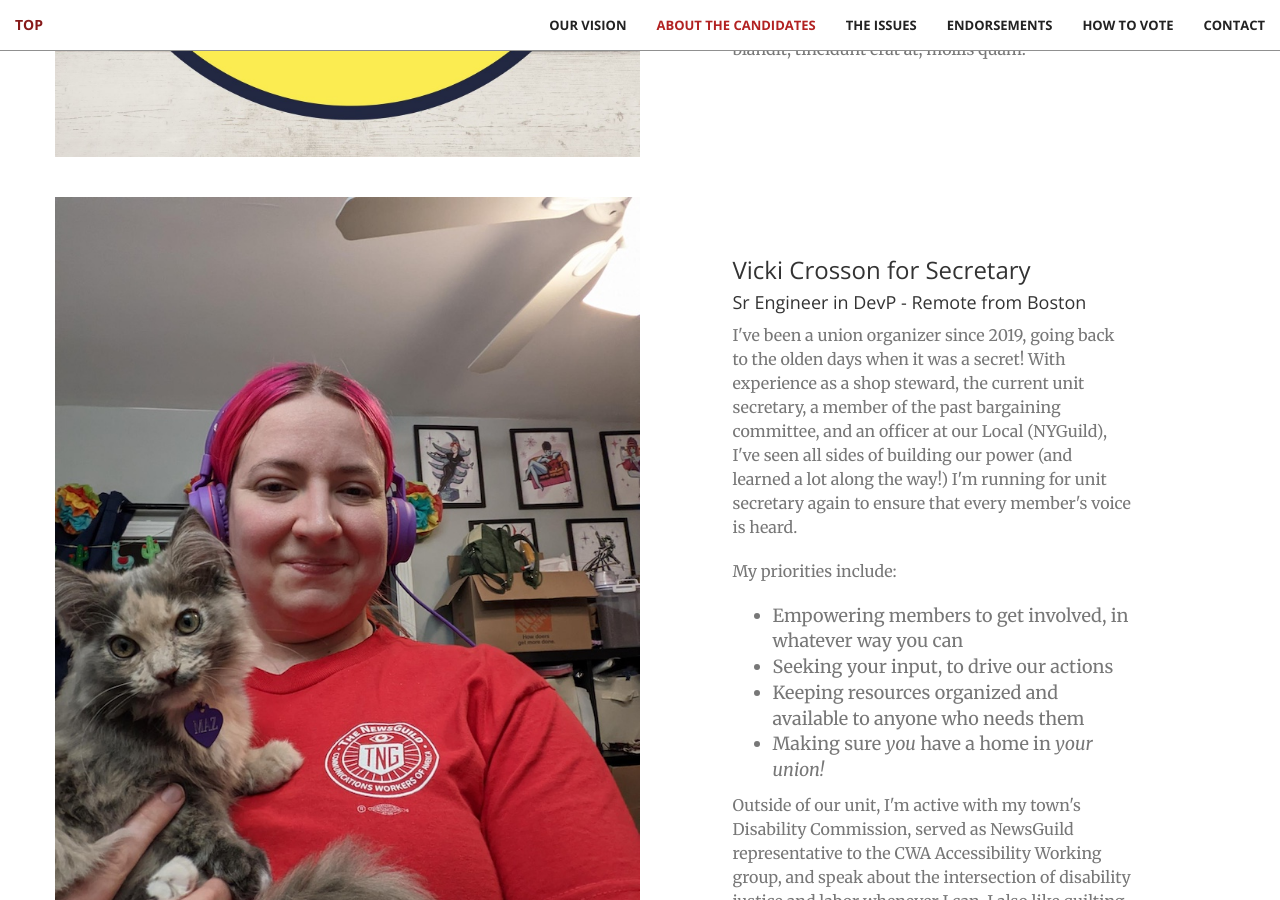
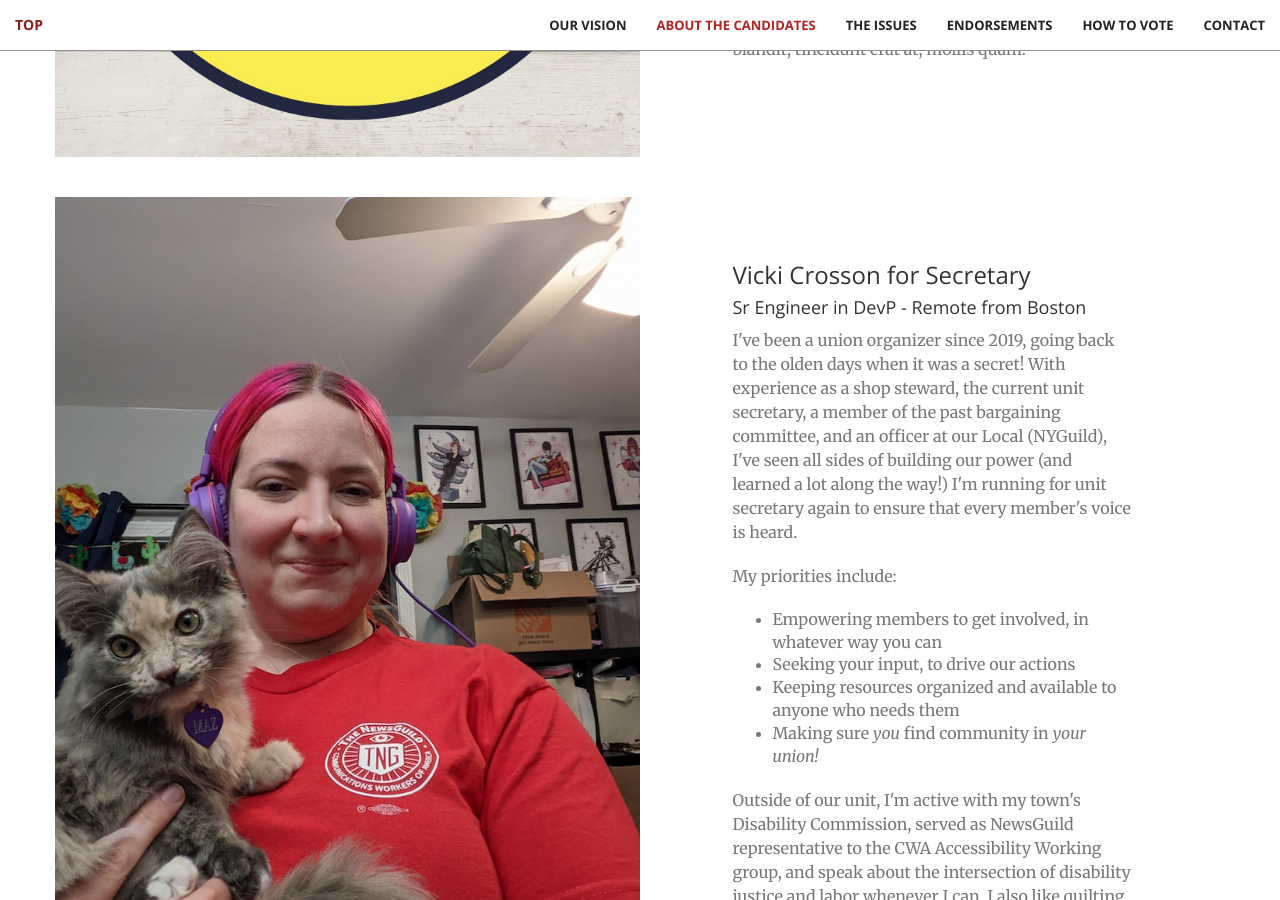
Before and after one commit to viccro/2025-campaign-site-draft, a Jekyll site: the page built from index.html, in a window 1280 px wide and 900 px high, scrolled down 2526 px. Built offline with Jekyll 4.4.1, drawn with Linux system fonts in a browser that asks for light colours.

Commit message:
fiddling

```diff
--- a/_includes/candidates.html
+++ b/_includes/candidates.html
@@ -103,7 +103,7 @@
                 Keeping resources organized and available to anyone who needs them
             </li>
             <li>
-                Making sure <em>you</em> have a home in <em>your union!</em>
+                Making sure <em>you</em> find community in <em>your union!</em>
             </li>
           </ul>
 
--- a/_sass/_base.scss
+++ b/_sass/_base.scss
@@ -223,7 +223,10 @@ header {
     }
     ol,li {
         color: #777;
-        font-size: 18px;
+        font-size: 16px;
+    }
+    ul {
+        margin-bottom: 20px;
     }
 }
 
```
